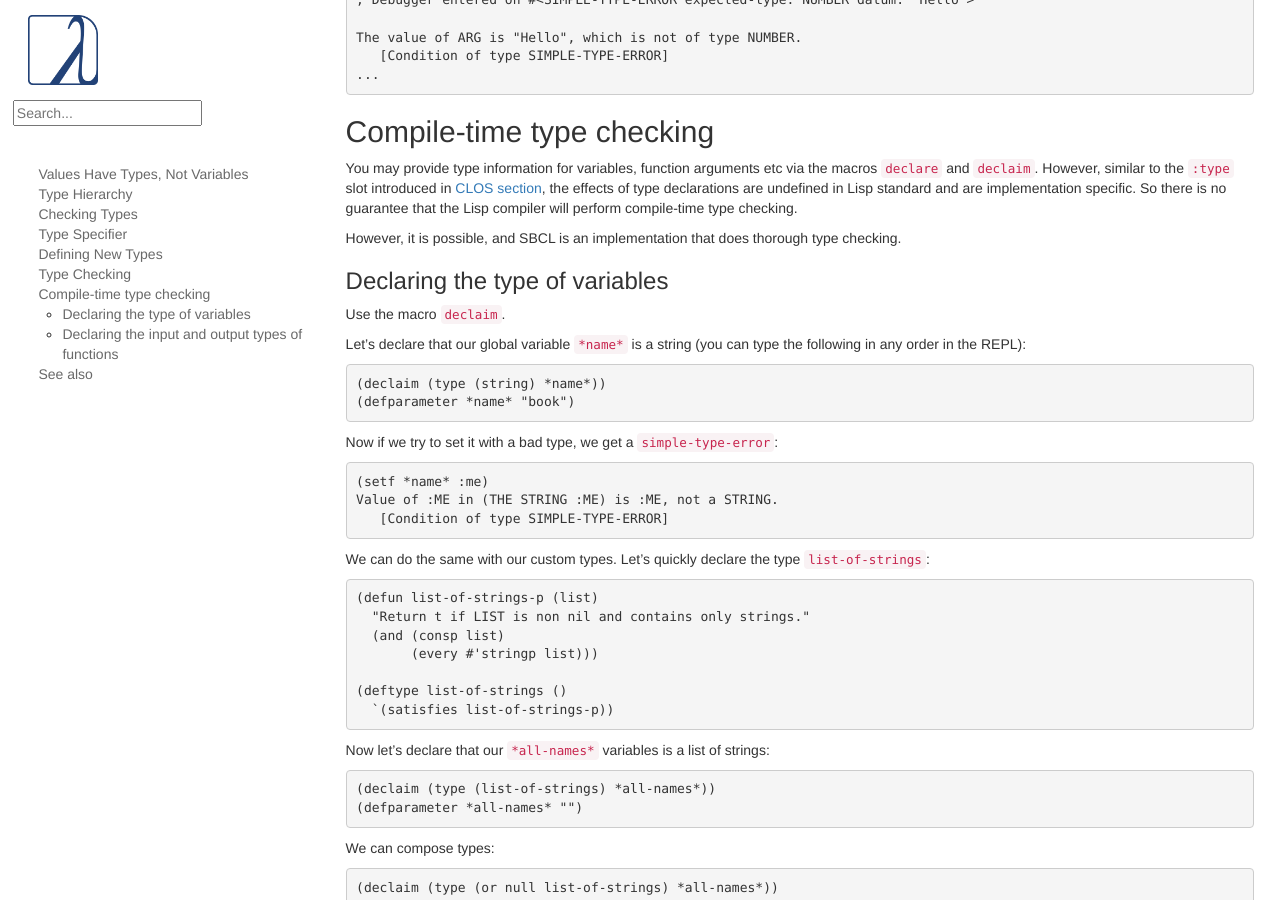
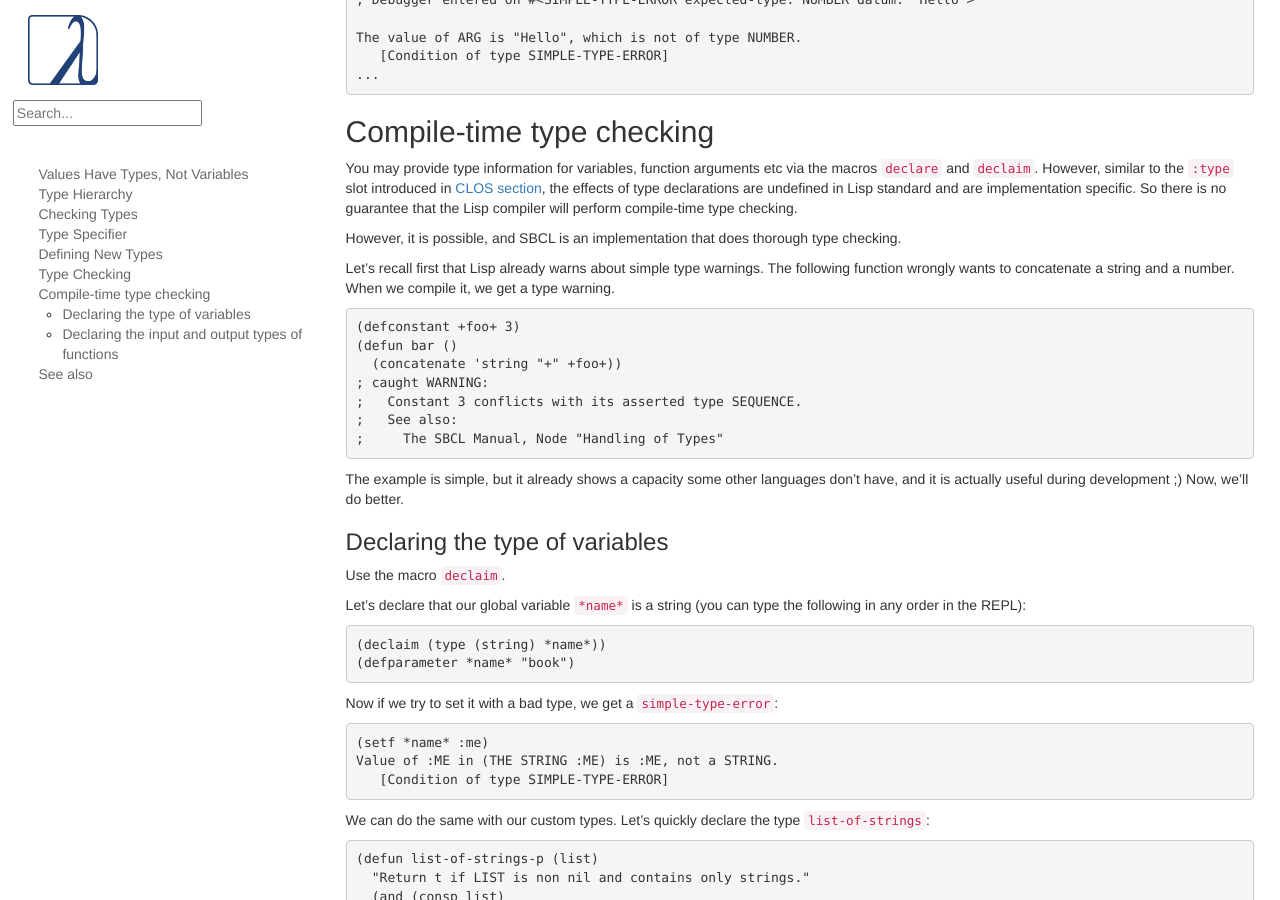
Before and after one commit to LispCookbook/cl-cookbook, a Jekyll site: the page built from type.md, in a window 1280 px wide and 900 px high, scrolled down 3692 px. Built offline with Jekyll 4.4.1, drawn with Linux system fonts in a browser that asks for light colours; some of the changed text lies outside the part shown.

Commit message:
type: review

```diff
--- a/type.md
+++ b/type.md
@@ -266,6 +266,24 @@ guarantee that the Lisp compiler will perform compile-time type checking.
 However, it is possible, and SBCL is an implementation that does
 thorough type checking.
 
+Let's recall first that Lisp already warns about simple type
+warnings. The following function wrongly wants to concatenate a string
+and a number. When we compile it, we get a type warning.
+~~~lisp
+(defconstant +foo+ 3)
+(defun bar ()
+  (concatenate 'string "+" +foo+))
+; caught WARNING:
+;   Constant 3 conflicts with its asserted type SEQUENCE.
+;   See also:
+;     The SBCL Manual, Node "Handling of Types"
+~~~
+
+The example is simple, but it already shows a capacity some other
+languages don't have, and it is actually useful during development ;)
+Now, we'll do better.
+
+
 ### Declaring the type of variables
 
 Use the macro [`declaim`][declaim].
@@ -369,20 +387,6 @@ This all happens indeed *at compile time*, either in the REPL,
 either with a simple `C-c C-c` in Slime, or when we `load` a file.
 
 
-After this, no need to recall that lisp already warns about simple
-type warnings? The following function wrongly wants to concatenate a
-string and a number. The example is simple, but it is actually useful
-during development ;) and it already shows a capacity other languages
-don't have.
-
-~~~lisp
-(defun bar ()
-  (concatenate 'string "+" 3))
-; caught WARNING:
-;   Constant 3 conflicts with its asserted type SEQUENCE.
-~~~
-
-
 ## See also
 
 - the article [Static type checking in SBCL](https://medium.com/@MartinCracauer/static-type-checking-in-the-programmable-programming-language-lisp-79bb79eb068a), by Martin Cracauer
```
Also changed, not shown: other parts of type.md (+2 -2 lines).
